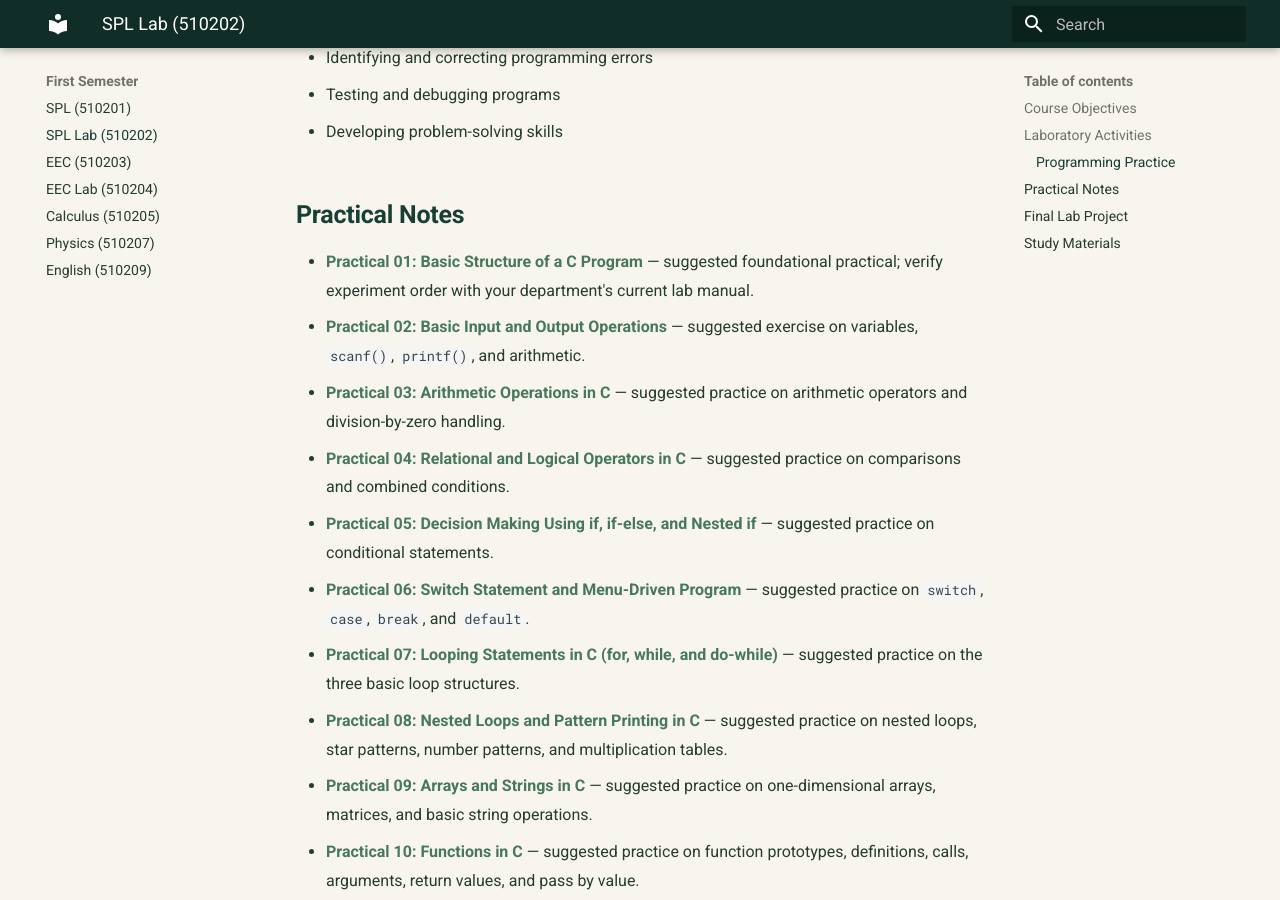
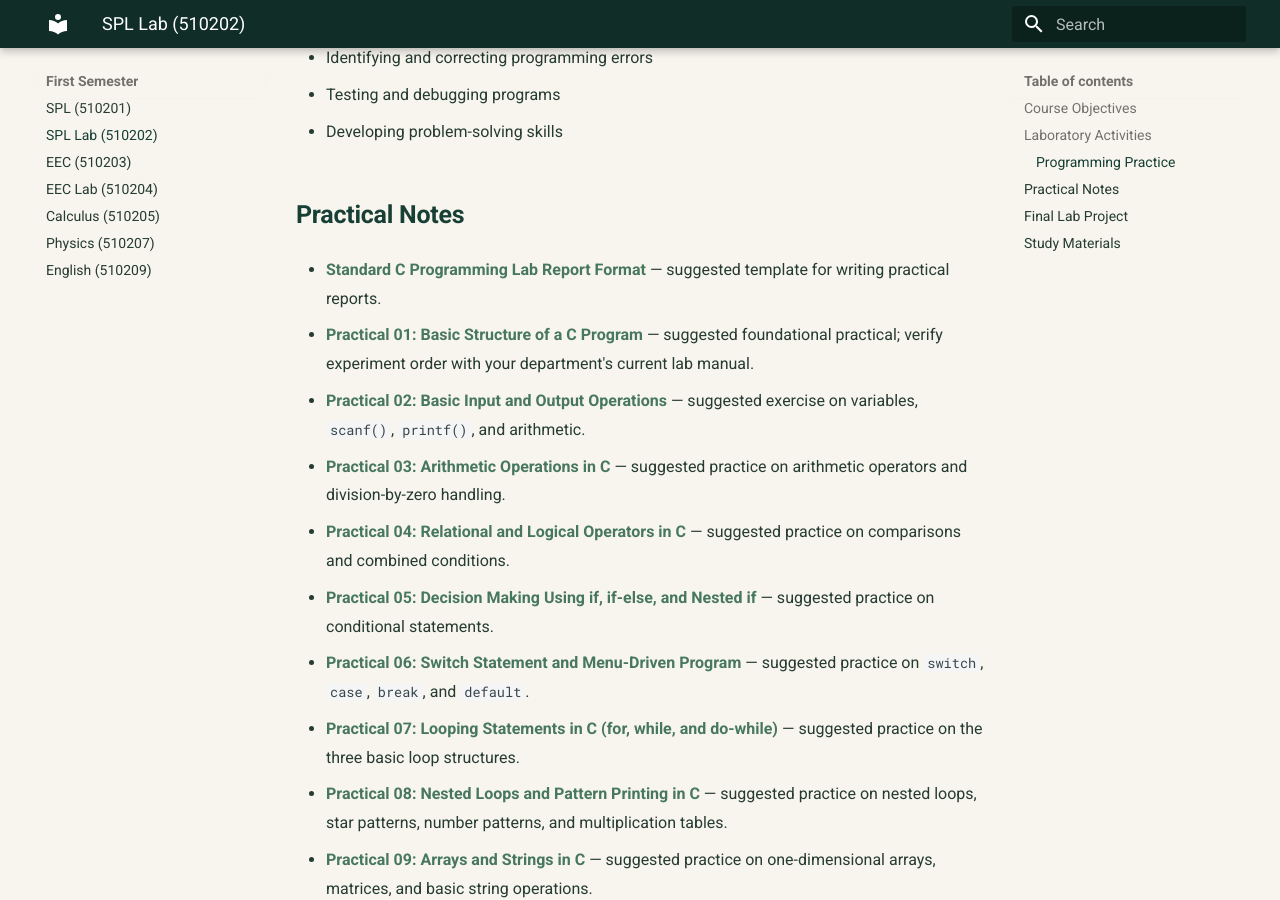
Before and after one commit to taimiyatahsin0-png/nu-cse-notes-store, an MkDocs documentation site: the page built from docs/subjects/spl-lab/index.md, in a window 1280 px wide and 900 px high, scrolled down 1012 px. Built offline with MkDocs 1.6.1 and Material for MkDocs 9.7.7, drawn with Linux system fonts in a browser that asks for light colours.

Commit message:
Link standard lab report template from SPL lab index

```diff
--- a/docs/subjects/spl-lab/index.md
+++ b/docs/subjects/spl-lab/index.md
@@ -33,6 +33,8 @@ Students will regularly solve programming problems to improve their practical pr
 
 ## Practical Notes
 
+- [Standard C Programming Lab Report Format](lab-report-format.md) — suggested template for writing practical reports.
+
 - [Practical 01: Basic Structure of a C Program](01-basic-structure-of-c-program.md) — suggested foundational practical; verify experiment order with your department's current lab manual.
 - [Practical 02: Basic Input and Output Operations](02-basic-input-output-and-addition.md) — suggested exercise on variables, `scanf()`, `printf()`, and arithmetic.
 - [Practical 03: Arithmetic Operations in C](03-arithmetic-operations.md) — suggested practice on arithmetic operators and division-by-zero handling.
```
